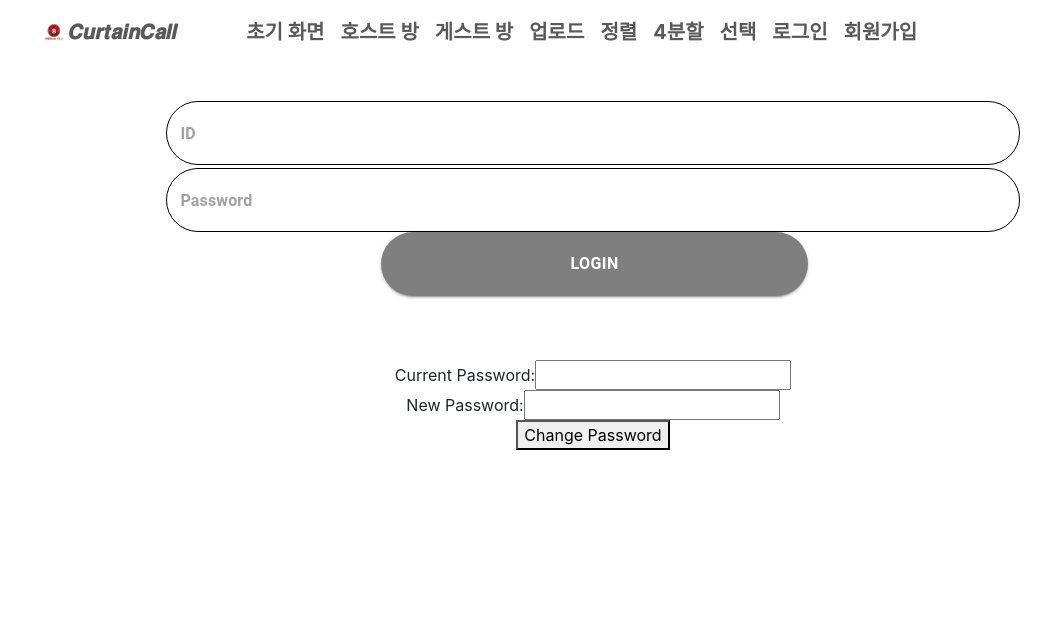
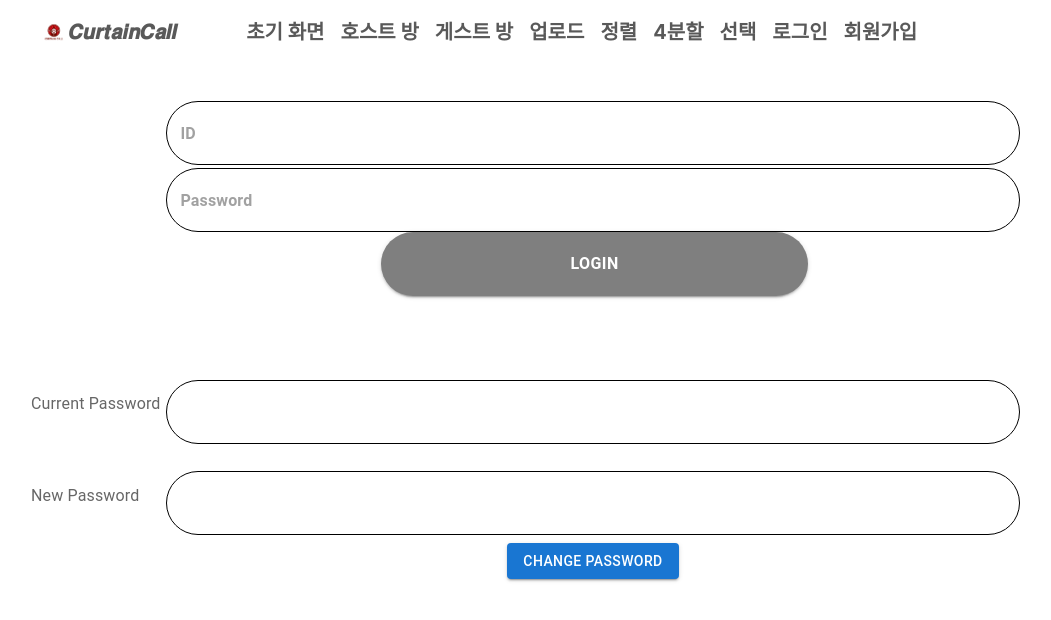
Before and after one commit to CSID-DGU/2024-1-OSS-team-1-curtaincall, a React (Create React App) app in the folder front/: page /login in a window 1280 px wide. Shown: the top 620 px of the page, without its empty margins (47-1098 px from the left). Built offline with nearby package versions, Linux system fonts and the light colour scheme.

Commit message:
feat: add InputFormTheme to PasswordChangeForm

```diff
--- a/front/src/components/LoginPageComp/PasswordChangeForm.jsx
+++ b/front/src/components/LoginPageComp/PasswordChangeForm.jsx
@@ -1,6 +1,8 @@
 import React, { useState } from 'react';
 import axios from 'axios';
 import localuri from '../../pages/localuri';
+import { TextField, Button, ThemeProvider } from '@mui/material';
+import { InputFormTheme } from '../.PublicTheme/InputForm';
 
 const PasswordChangeForm = () => {
     const [currentPassword, setCurrentPassword] = useState('');
@@ -21,25 +23,35 @@ const PasswordChangeForm = () => {
     };
 
     return (
+        <ThemeProvider theme={InputFormTheme}>
             <form onSubmit={handleSubmit}>
                 <div>
-                <label>Current Password:</label>
-                <input
+                    <TextField
+                        label="Current Password"
                         type="password"
+                        variant="outlined"
                         value={currentPassword}
                         onChange={(e) => setCurrentPassword(e.target.value)}
+                        fullWidth
+                        margin="normal"
                     />
                 </div>
                 <div>
-                <label>New Password:</label>
-                <input
+                    <TextField
+                        label="New Password"
                         type="password"
+                        variant="outlined"
                         value={newPassword}
                         onChange={(e) => setNewPassword(e.target.value)}
+                        fullWidth
+                        margin="normal"
                     />
                 </div>
-            <button type="submit">Change Password</button>
+                <Button type="submit" variant="contained" color="primary">
+                    Change Password
+                </Button>
             </form>
+        </ThemeProvider>
     );
 };
 
```
Lines whose indentation alone changed are shown as unchanged.
